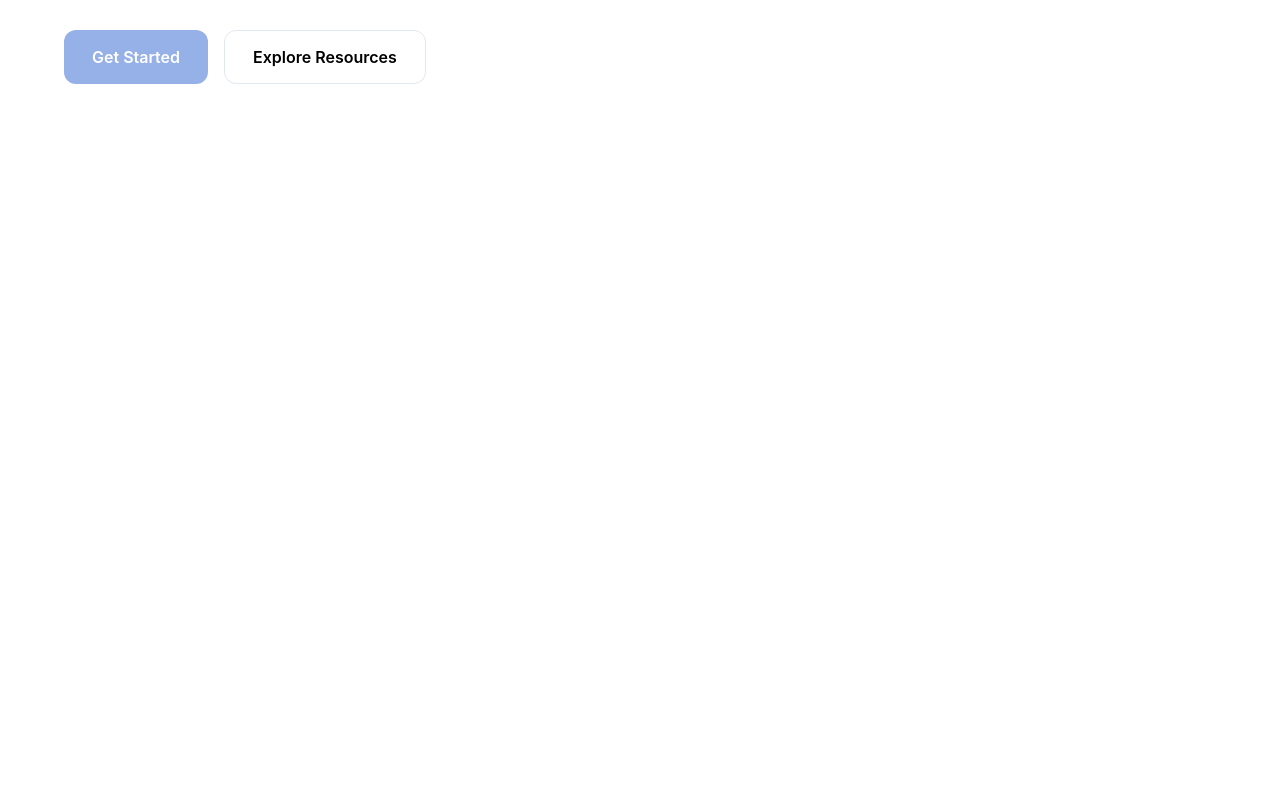
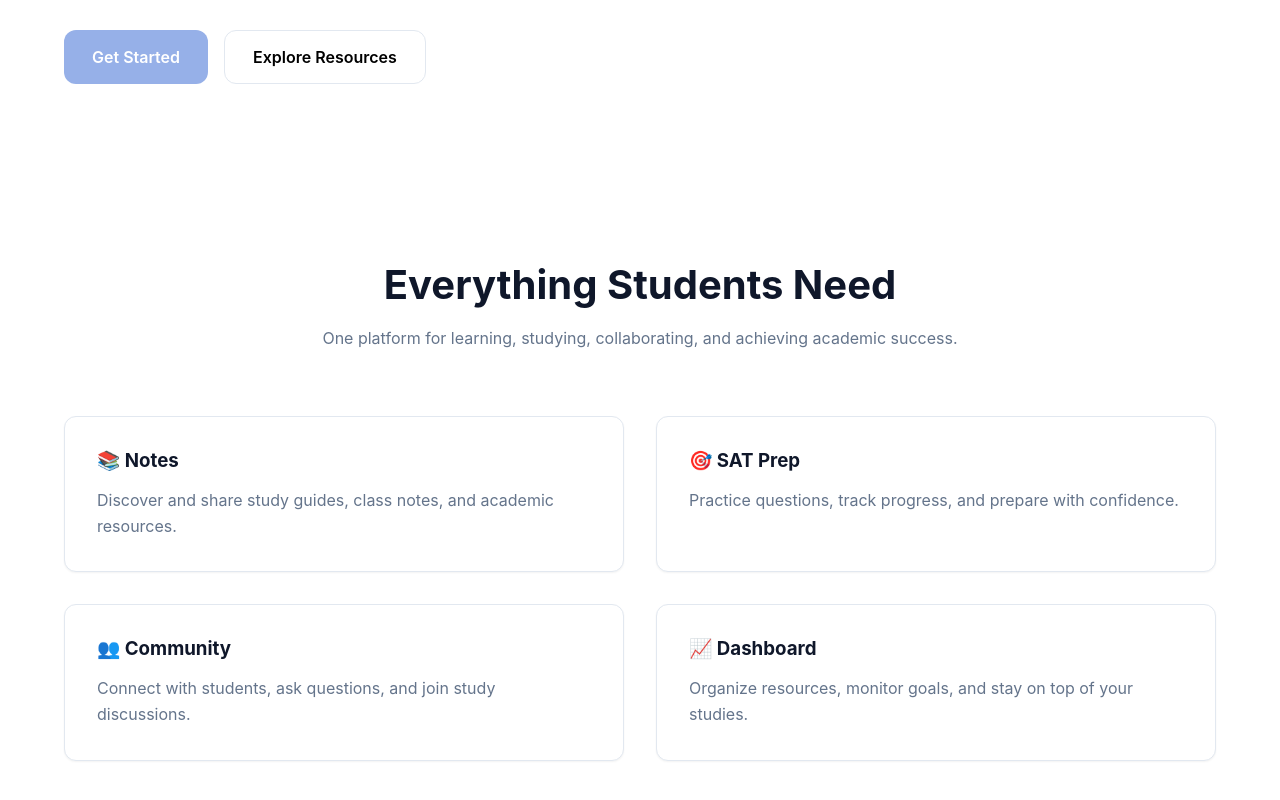
Before and after one commit to thisisemily73/peer-academic-study-support, a React (Vite) app: page / in a window 1280 px wide. Shown: the part 596-1396 px from the top of the page. Before the commit the page ends 800 px from the top, so only its background shows below. Built offline with nearby package versions, Linux system fonts and the light colour scheme.

Commit message:
Added features section to home page

```diff
--- a/src/pages/Home.jsx
+++ b/src/pages/Home.jsx
@@ -39,6 +39,50 @@ export default function Home() {
                     </div>
                 </div>
             </main>
+            <section className="features">
+                <div className="container">
+                    <h2>Everything Students Need</h2>
+
+                    <p className="features-subtitle">
+                        One platform for learning, studying,
+                        collaborating, and achieving academic success.
+                    </p>
+
+                    <div className="feature-grid">
+                        <div className="feature-card">
+                            <h3>📚 Notes</h3>
+                            <p>
+                                Discover and share study guides,
+                                class notes, and academic resources.
+                            </p>
+                        </div>
+
+                        <div className="feature-card">
+                            <h3>🎯 SAT Prep</h3>
+                            <p>
+                                Practice questions, track progress,
+                                and prepare with confidence.
+                            </p>
+                        </div>
+
+                        <div className="feature-card">
+                            <h3>👥 Community</h3>
+                            <p>
+                                Connect with students, ask questions,
+                                and join study discussions.
+                            </p>
+                        </div>
+
+                        <div className="feature-card">
+                            <h3>📈 Dashboard</h3>
+                            <p>
+                                Organize resources, monitor goals,
+                                and stay on top of your studies.
+                            </p>
+                        </div>
+                    </div>
+                </div>
+            </section>
         </>
     );
 }
--- a/src/styles/globals.css
+++ b/src/styles/globals.css
@@ -124,3 +124,60 @@ img {
 
   font-weight: 600;
 }
+
+.features {
+  padding: 6rem 0;
+}
+
+.features h2 {
+  text-align: center;
+  font-size: 2.5rem;
+  margin-bottom: 1rem;
+}
+
+.features-subtitle {
+  text-align: center;
+  color: var(--text-light);
+  max-width: 700px;
+  margin: 0 auto 4rem;
+  line-height: 1.7;
+}
+
+.feature-grid {
+  display: grid;
+  grid-template-columns: repeat(2, 1fr);
+  gap: 2rem;
+}
+
+.feature-card {
+  background: var(--surface);
+
+  padding: 2rem;
+
+  border: 1px solid var(--border);
+
+  border-radius: var(--radius);
+
+  box-shadow: var(--shadow-sm);
+
+  transition: transform 0.2s ease;
+}
+
+.feature-card:hover {
+  transform: translateY(-4px);
+}
+
+.feature-card h3 {
+  margin-bottom: 1rem;
+}
+
+.feature-card p {
+  color: var(--text-light);
+  line-height: 1.6;
+}
+
+@media (max-width: 768px) {
+  .feature-grid {
+    grid-template-columns: 1fr;
+  }
+}
```
Lines whose indentation alone changed are shown as unchanged.
